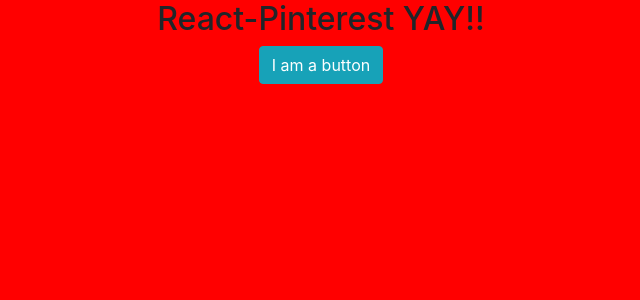
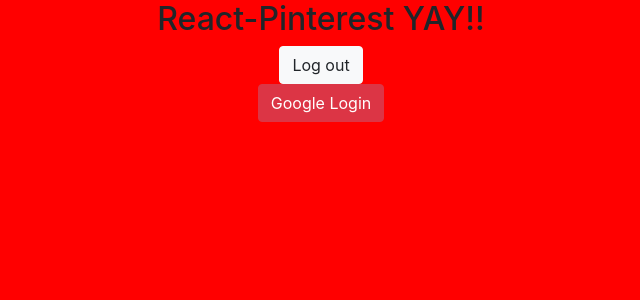
Before and after one commit to MarkyAaronYoung/react-pinterest, a React (Create React App) app: page / in a window 1280 px wide. Shown: the top 300 px of the page, without its empty margins (319-959 px from the left). Built offline with nearby package versions, Linux system fonts and the light colour scheme; no server answers.

Commit message:
created auth component that logs me in and logs me out using google

```diff
--- a/src/App/App.js
+++ b/src/App/App.js
@@ -1,12 +1,51 @@
 import React from 'react';
+import firebase from 'firebase/app';
+import 'firebase/auth';
+
+import fbConnection from '../helpers/data/connection';
+
+import MyNavbar from '../components/MyNavbar/MyNabar';
+import Auth from '../components/Auth/Auth';
+import BoardContainer from '../components/BoardContainer/BoardContainer';
+
 import './App.scss';
 
+fbConnection();
 class App extends React.Component {
+  state = {
+    authed: false,
+  }
+
+  componentDidMount() {
+    this.removeListener = firebase.auth().onAuthStateChanged((user) => {
+      if (user) {
+        this.setState({ authed: true });
+      } else {
+        this.setState({ authed: false });
+      }
+    });
+  }
+
+  componentWillUnmount() {
+    this.removeListener();
+  }
+
   render() {
+    const { authed } = this.state;
+
+    const loadComponent = () => {
+      if (authed) {
+        return <BoardContainer />;
+      }
+
+      return <Auth />;
+    };
+
     return (
       <div className="App">
         <h2>React-Pinterest YAY!!</h2>
-        <button className="btn btn-info">I am a button</button>
+        <MyNavbar />
+        {loadComponent()}
       </div>
     );
   }
--- /dev/null
+++ b/src/components/Auth/Auth.js
@@ -0,0 +1,21 @@
+import React from 'react';
+import firebase from 'firebase/app';
+import 'firebase/auth';
+
+class Auth extends React.Component {
+  loginClickEvent = (e) => {
+    e.preventDefault();
+    const googleProvider = new firebase.auth.GoogleAuthProvider();
+    firebase.auth().signInWithPopup(googleProvider);
+  }
+
+  render() {
+    return (
+      <div className="Auth">
+        <button className="btn btn-danger" onClick={this.loginClickEvent}>Google Login</button>
+      </div>
+    );
+  }
+}
+
+export default Auth;
--- /dev/null
+++ b/src/components/BoardContainer/BoardContainer.js
@@ -0,0 +1,11 @@
+import React from 'react';
+
+class BoardContainer extends React.Component {
+  render() {
+    return (
+      <h2>BoardContainer</h2>
+    );
+  }
+}
+
+export default BoardContainer;
--- /dev/null
+++ b/src/components/MyNavbar/MyNabar.js
@@ -0,0 +1,20 @@
+import React from 'react';
+import firebase from 'firebase/app';
+import 'firebase/auth';
+
+class MyNavbar extends React.Component {
+  logoutClickEvent = (e) => {
+    e.preventDefault();
+    firebase.auth().signOut();
+  }
+
+  render() {
+    return (
+      <div className="MyNavbar">
+        <button className="btn btn-light" onClick={this.logoutClickEvent}>Log out</button>
+      </div>
+    );
+  }
+}
+
+export default MyNavbar;
--- /dev/null
+++ b/src/helpers/data/authData.js
@@ -0,0 +1,6 @@
+import firebase from 'firebase/app';
+import 'firebase/auth';
+
+const getUid = () => firebase.auth().currentUser.uid;
+
+export default { getUid };
--- /dev/null
+++ b/src/helpers/data/connection.js
@@ -0,0 +1,10 @@
+import firebase from 'firebase/app';
+import apiKeys from '../apiKeys.json';
+
+const firebaseApp = () => {
+  if (!firebase.apps.length) {
+    firebase.initializeApp(apiKeys.firebaseKeys);
+  }
+};
+
+export default firebaseApp;
--- a/src/index.js
+++ b/src/index.js
@@ -8,7 +8,7 @@
   <React.StrictMode>
     <App />
   </React.StrictMode>,
-  document.getElementById('root')
+  document.getElementById('root'),
 );
 
 // If you want your app to work offline and load faster, you can change
```
Also changed, not shown: src/helpers/apiKeys.example.json (added, +11 -0 lines), src/components/Auth/Auth.scss (added), src/components/BoardContainer/BoardContainer.scss (added), src/components/MyNavbar/MyNavbar.scss (added), 1 other file (tests, documents, lock files or other folders).
